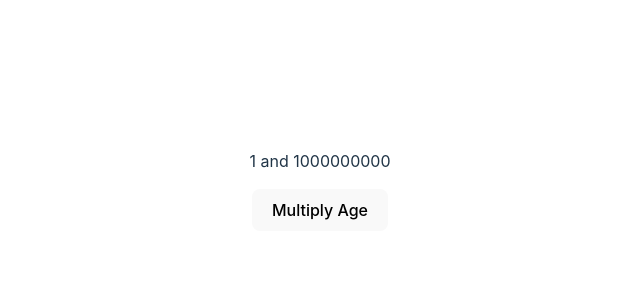
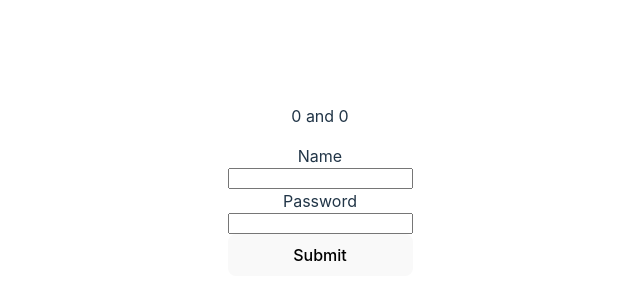
Before and after one commit to Alejndro22/react-typescript-codigo-facilito, a React (Vite) app in the folder react-ts/: page / in a window 1280 px wide. Shown: the part 218-518 px from the top of the page, without its empty margins (320-960 px from the left). Built offline with nearby package versions, Linux system fonts and the light colour scheme.

Commit message:
Typescript on forms
Useful to be very specific on what events and elements i'm expecting, and to prevent error when trying to use properties

```diff
--- /dev/null
+++ b/react-ts/src/forms/FormApp.tsx
@@ -0,0 +1,133 @@
+import { useState } from 'react';
+import '../App.css';
+
+export const FormApp = () => {
+  const [clickPos, setClickPos] = useState({ x: 0, y: 0 });
+
+  // Common Events
+  // -----------------------
+  // AnimationEvent
+  // ChangeEvent
+  // ClipboardEvent
+  // CompositionEvent
+  // DragEvent
+  // FocusEvent
+  // FormEvent
+  // KeyboardEvent
+  // MouseEvent
+  // PointerEvent
+  // TouchEvent
+  // TransitionEvent
+
+  // SyntheticEvent (this is like a very basic event, almost like an any for events)
+
+  const handleSubmit = (e: React.FormEvent<HTMLFormElement>) => {
+    e.preventDefault();
+
+    // If I try to left this code:
+    // const name = e.currentTarget.elements.namedItem('name');
+    // const password = e.target.password;
+
+    // This errors are displayes
+    // Property 'elements' does not exist on type 'EventTarget & Element'
+    // Property 'password' does not exist on type 'EventTarget'
+
+    // Since forms are by default empty, TS cannot be sure that this elements are gonna exist
+    // Hence, const handleSubmit = (e: React.FormEvent) needs to be indicated that a Form Element
+    // is being targeted and first error is solved.
+
+    // Here I can use as HTMLInputElement to tell TS to trust me that this wont be null
+    // This actually works, but below there's a solution for both problems
+    // const name = e.currentTarget.elements.namedItem('name') as HTMLInputElement;
+
+    // Another way To prevent errors (if name is null), is to left name as:
+    // const name = e.currentTarget.elements.namedItem('name');
+    // and I can define a type guard
+    // if (!name) return null
+
+    // Now if I left this as:
+    // const password = e.target.password;
+    // It displays error: Property 'password' does not exist on type 'EventTarget'
+
+    // To solve this, the best way is to modify a bit this type. To achieve this:
+    // This is a type assertion. It's a way to tell TypeScript that you know better than it does what the type of something is
+    // The typeof operator can be used to infer the type of a runtime construct.
+    // Here i'm telling that target is type e.target and has name and password properties, and it would solve both problems
+    const target = e.target as typeof e.target & {
+      name: { value: string };
+      password: { value: string };
+    };
+
+    const name = e.currentTarget.elements.namedItem('name') as HTMLInputElement;
+
+    const password = target.password;
+
+    console.log(name.value, password.value);
+  };
+
+  // Events are objects and are related to the input device that creates them, in this case
+  // as this is a click handler, the type is a MouseEvent
+
+  // What React does is that it takes original event objects from JS and converts them
+  // to a new object, and it's type is React Object.
+  // That's why i need to specify that I need a React.MouseEvent on click handler
+  // const handleClick = (e: React.MouseEvent) => {
+
+  // This can be even more specific, and define where i'm expecting this event (in a div)
+  // Hence, it could also help me to prevent errors like trying to acces to properties that doesn't
+  // exist on the specified event (like trying to acces to an href from a div)
+
+  // React.MouseEvent<T = Element, E = MouseEvent>
+  // First arg (T) is the element i want to 'listen'
+  // Second (E) is native JS event, but ts can help me to automatically select the appropiate (99% cases)
+  const handleClick = (e: React.MouseEvent<HTMLDivElement>) => {
+    // If i were to make a mistake when trying to use an object property that doesnt exists
+    // TS would show: Property 'clienteeeX' does not exist on type 'MouseEvent'. Did you mean 'clientX'?
+    // setClickPos({ x: e.clienteeeX, y: e.clientY });
+
+    // TS also is very useful to suggest or autocomplete with more accuracy than plain JS
+    setClickPos({ x: e.clientX, y: e.clientY });
+  };
+
+  // This also works, but now im setting the type to the function instead of the arg event
+  // This is more specific
+  // eslint-disable-next-line @typescript-eslint/no-unused-vars
+  const handleClick2: React.MouseEventHandler<HTMLDivElement> = (e) => {
+    setClickPos({ x: e.clientX, y: e.clientY });
+  };
+
+  return (
+    <div
+      className='App'
+      style={{ border: '2px solid white', padding: '50px' }}
+      // if I were to left this: onClick={handleClick}
+      // TS shows this warning: Type '(e: MouseEvent) => void' is not assignable to type
+      // 'MouseEventHandler<HTMLDivElement>'. Types of parameters 'e' and 'event' are incompatible.
+      // This happens because i need a React.Event, as stated before
+
+      onClick={handleClick}
+
+      // Finally if i can't remember desired types i can define the function in-line and ts
+      // would show me the types i'd be looking for
+      // and when hovering on this it would show: function(e: React.MouseEvent<HTMLDivElement, MouseEvent>): void
+      // just the same types I used on the handleClick function
+      // onClick={(e) => setClickPos({ x: e.clientX, y: e.clientY })}
+    >
+      <p>
+        {clickPos.x} and {clickPos.y}
+      </p>
+      <form
+        onSubmit={handleSubmit}
+        style={{ display: 'flex', flexDirection: 'column' }}
+      >
+        <label htmlFor='name'>Name</label>
+        <input type='text' id='name' />
+
+        <label htmlFor='password'>Password</label>
+        <input type='password' id='password' />
+
+        <button type='submit'>Submit</button>
+      </form>
+    </div>
+  );
+};
--- /dev/null
+++ b/react-ts/src/forms/index.ts
@@ -0,0 +1 @@
+export * from './FormApp';
--- a/react-ts/src/main.tsx
+++ b/react-ts/src/main.tsx
@@ -1,15 +1,16 @@
 import React from 'react';
 import ReactDOM from 'react-dom/client';
-import {
-  MemoCallbackApp,
-  // AppReducer,
-  // MemoCallAppBadUse,
-  // AppReducerBadUse,
-  // AppContext,
-  // AppRef,
-  // UseStateHook
-} from './hooks';
+// import {
+//   MemoCallbackApp,
+//   AppReducer,
+//   MemoCallAppBadUse,
+//   AppReducerBadUse,
+//   AppContext,
+//   AppRef,
+//   UseStateHook
+// } from './hooks';
 import './index.css';
+import { FormApp } from './forms';
 
 ReactDOM.createRoot(document.getElementById('root')!).render(
   <React.StrictMode>
@@ -17,6 +18,7 @@ ReactDOM.createRoot(document.getElementById('root')!).render(
     {/* <AppContext /> */}
     {/* <AppRef /> */}
     {/* <AppReducer /> */}
-    <MemoCallbackApp />
+    {/* <MemoCallbackApp /> */}
+    <FormApp />
   </React.StrictMode>
 );
```
